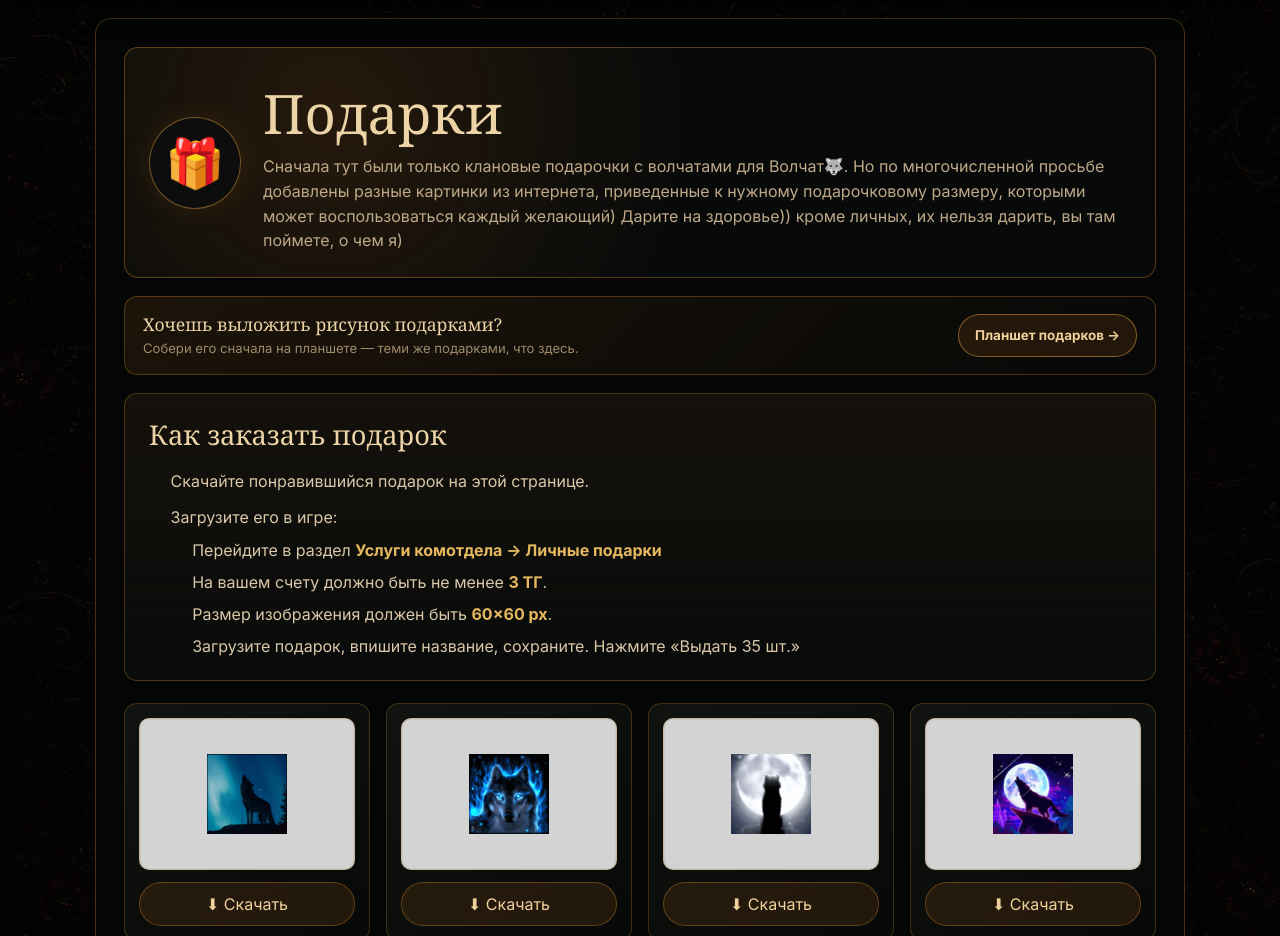
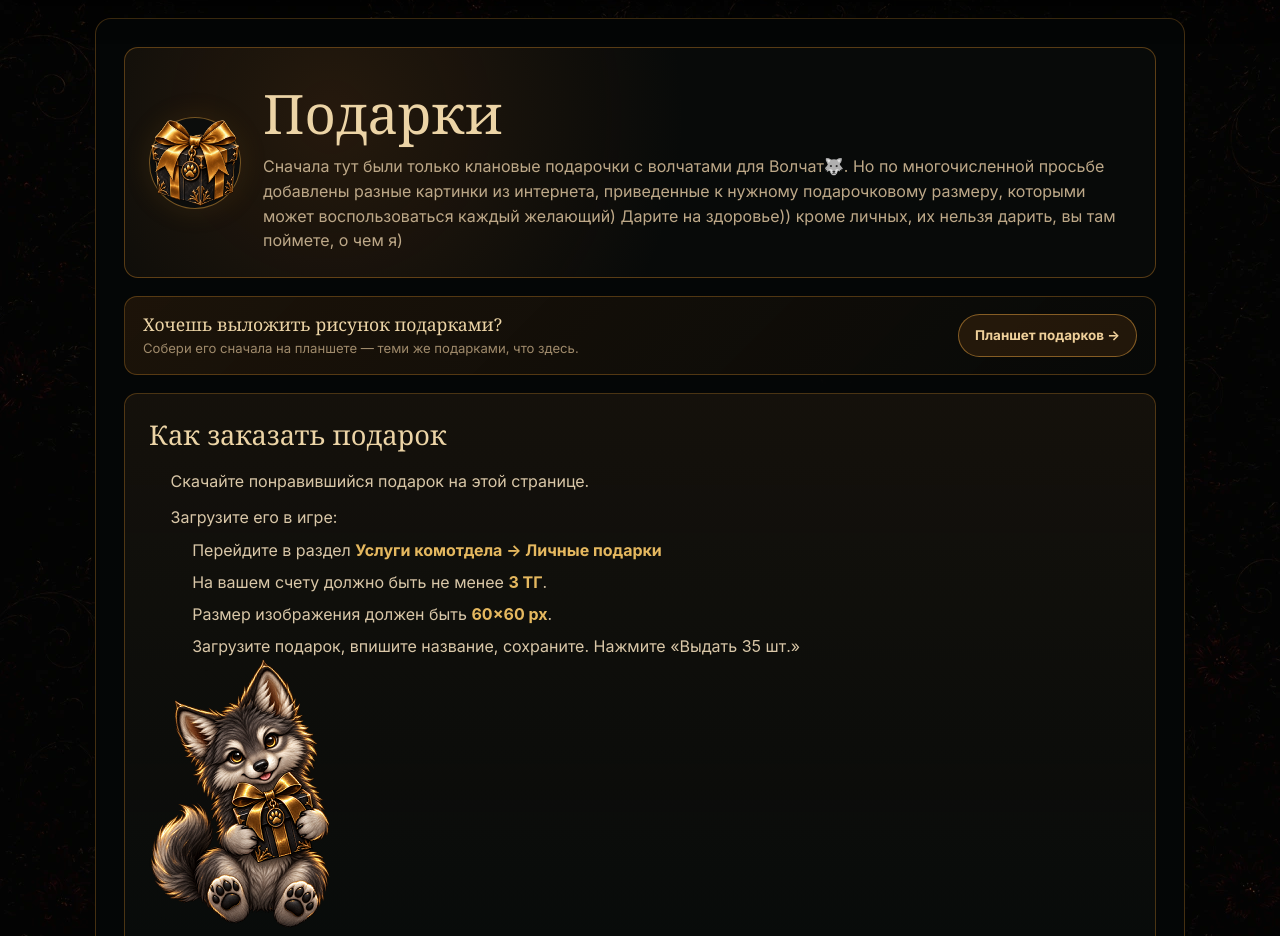
Before and after one commit to reverie-w-sh/dm-portal, a Next.js app: page /gifts in a window 1280 px wide. Shown: the part 76-1012 px from the top of the page. Built offline with nearby package versions, Linux system fonts and the light colour scheme; no server answers; a web font is replaced by a local one.

Commit message:
Update page.tsx

```diff
--- a/src/app/gifts/page.tsx
+++ b/src/app/gifts/page.tsx
@@ -8,7 +8,10 @@ export default function GiftsPage() {
     <main className={collectionStyles.page}>
       <section className={collectionStyles.shell}>
         <header className={collectionStyles.hero}>
-          <div className={collectionStyles.heroIcon}>🎁</div>
+          <div className={`${collectionStyles.heroIcon} ${styles.heroGiftIcon}`}>
+            {/* eslint-disable-next-line @next/next/no-img-element */}
+            <img src="/images/gifts/gift-page-150.png" alt="" />
+          </div>
           <div>
             <h1>Подарки</h1>
             <p className={collectionStyles.heroDescription}>
@@ -56,6 +59,13 @@ export default function GiftsPage() {
               </ul>
             </li>
           </ol>
+
+          {/* eslint-disable-next-line @next/next/no-img-element */}
+          <img
+            src="/images/gifts/wolf-clan-gift-page.png"
+            alt="Волчонок с подарком"
+            className={styles.instructionsWolf}
+          />
         </section>
 
         <div className={styles.grid}>
```
